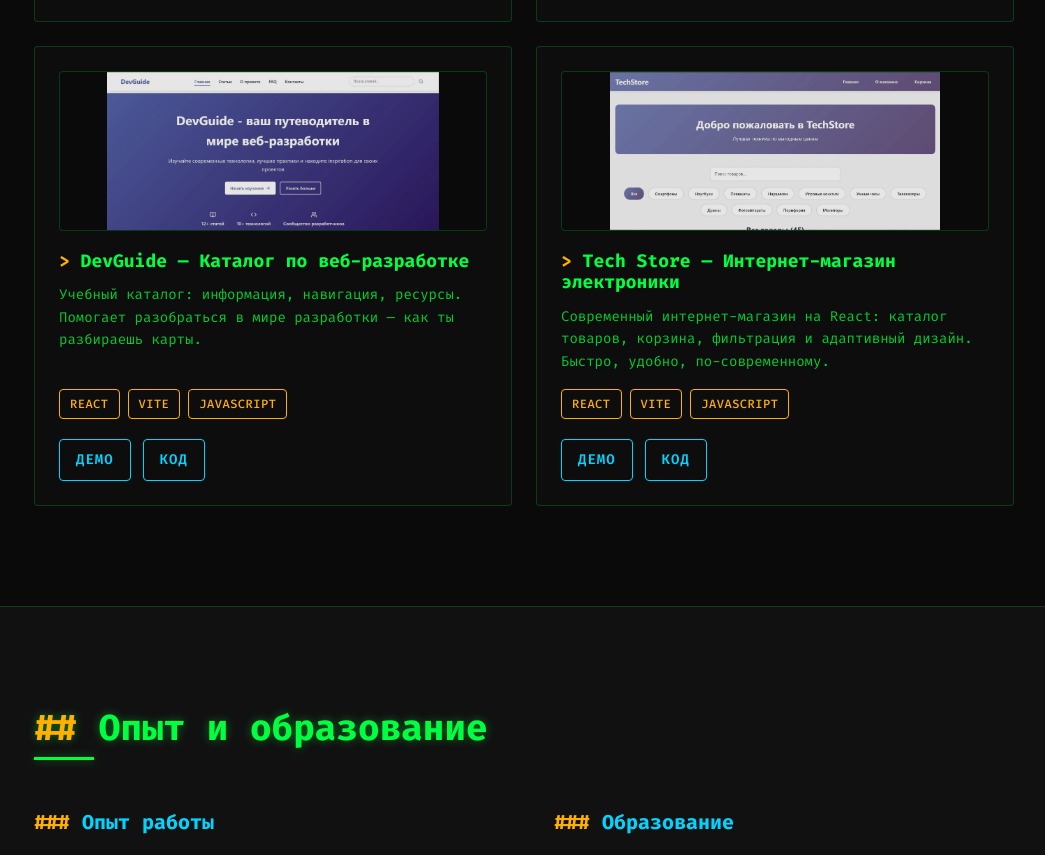
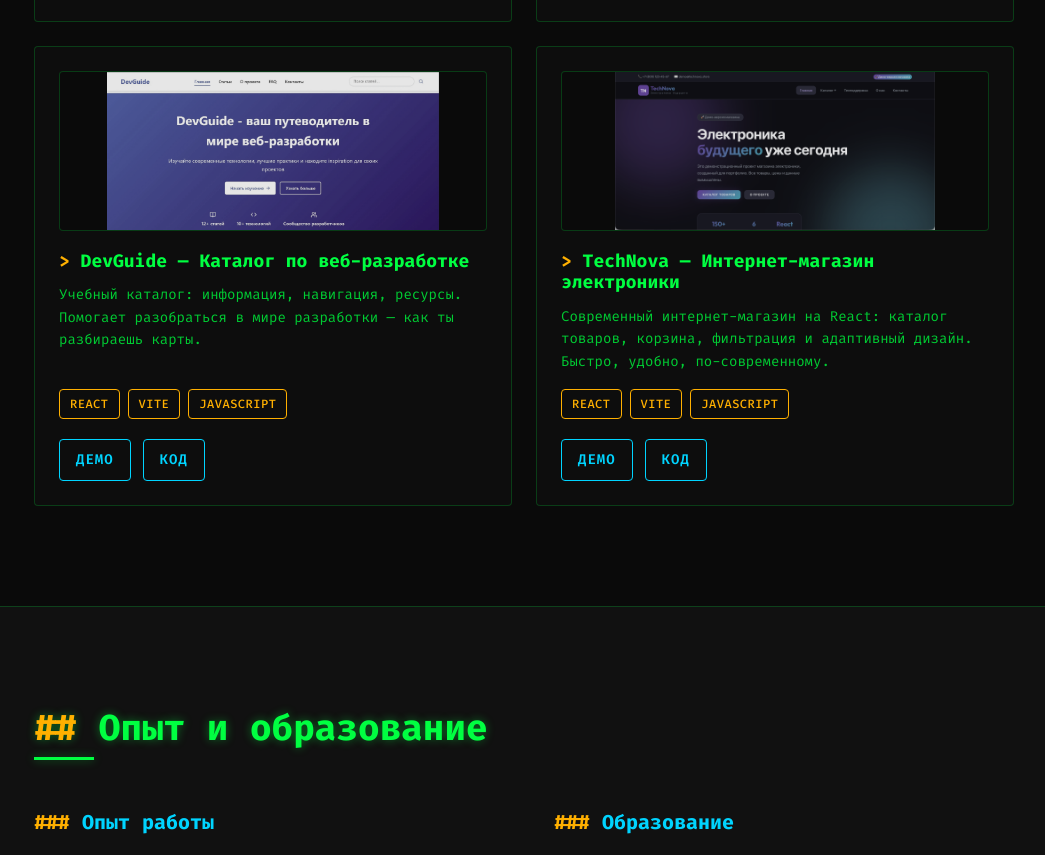
Before and after one commit to Kucaimon/portfolio, a website: page index.html in a window 1280 px wide. Shown: the part 3687-4542 px from the top of the page, without its empty margins (116-1161 px from the left). Drawn offline with nearby package versions, Linux system fonts and the light colour scheme.

Commit message:
Обновлено изображение и название проекта TechNova

```diff
--- a/index.html
+++ b/index.html
@@ -475,13 +475,13 @@
           <div class="project-card">
             <div class="project-card__image">
               <img
-                src="assets/images/tech-store.webp"
-                alt="Tech Store — Интернет-магазин электроники"
+                src="assets/images/technova.webp"
+                alt="TechNova — Интернет-магазин электроники"
               />
             </div>
             <div class="project-card__content">
               <h3 class="project-card__title">
-                Tech Store — Интернет-магазин электроники
+                TechNova — Интернет-магазин электроники
               </h3>
               <p class="project-card__description">
                 Современный интернет-магазин на React: каталог товаров, корзина,
```
Also changed, not shown: assets/images/technova.webp (added).
